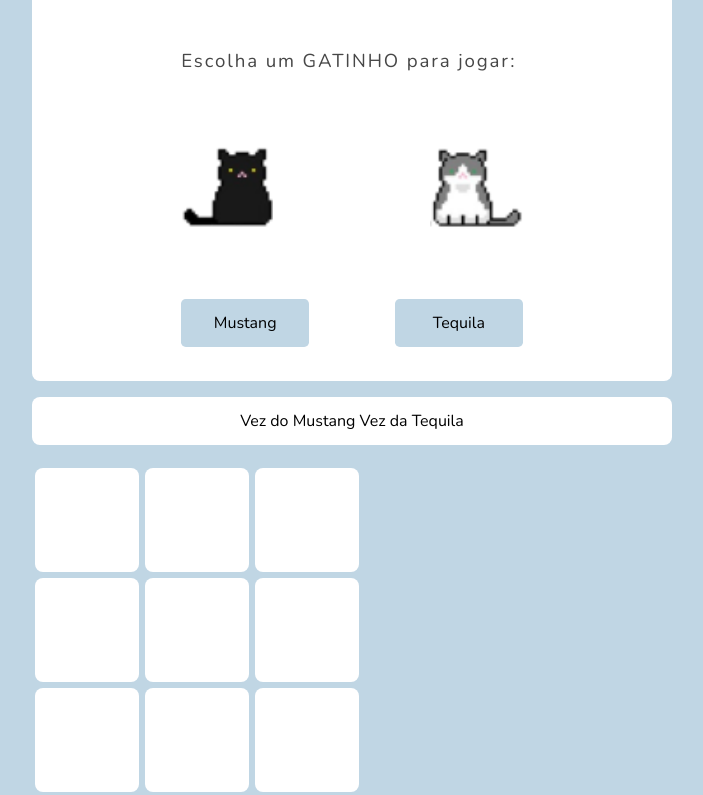
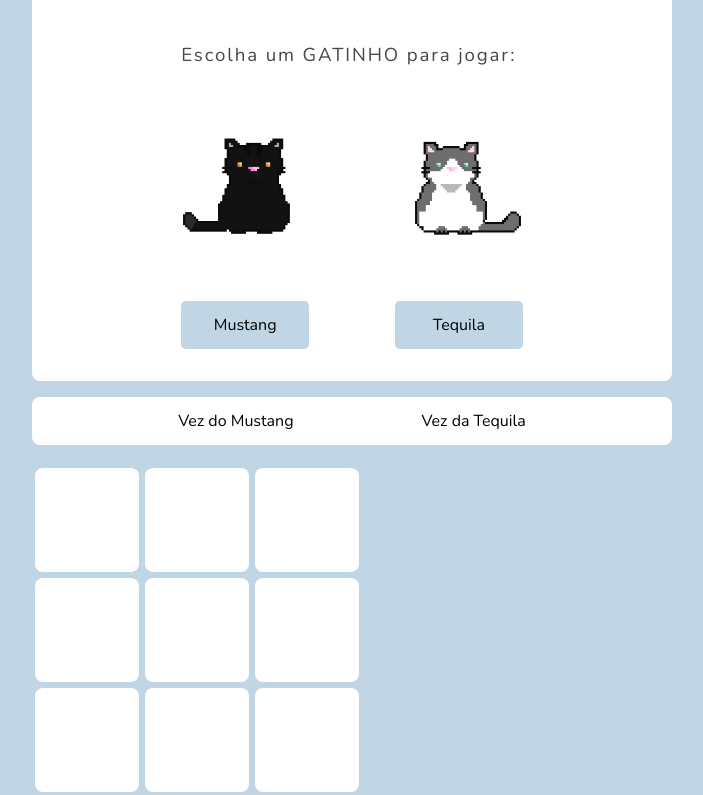
Before and after one commit to lU4N4ht/TicTacToe, a plain HTML site: page index.html in a window 1280 px wide. Shown: the part 99-894 px from the top of the page, without its empty margins (288-991 px from the left). Drawn offline with nearby package versions, Linux system fonts and the light colour scheme.

Commit message:
qualidade das imagens melhoradas

```diff
--- a/index.html
+++ b/index.html
@@ -3,7 +3,7 @@
 <head>
     <meta charset="UTF-8">
     <meta name="viewport" content="width=device-width, initial-scale=1.0">
-    <link rel="icon" type="image/jpg" href="./img/logo__page.png"/>
+    <link rel="icon" type="image/jpg" href="./img/logo_page 1.png"/>
     <link rel="preconnect" href="https://fonts.googleapis.com">
     <link rel="preconnect" href="https://fonts.gstatic.com" crossorigin>
     <link href="https://fonts.googleapis.com/css2?family=Nunito:wght@200;400;600;800&display=swap" rel="stylesheet">
@@ -16,8 +16,8 @@
         <h1>GATO DA VELHA</h1>
             <h3>Escolha um GATINHO para jogar:</h3>
             <div class="personagem-img">
-                <img src="./img/player1_avatar.png" alt="player-1" class="player1">
-                <img src="./img/player2_avatar.png" alt="player-2" class="player2">
+                <img src="./img/player1__escolha 1.png" alt="player-1" class="player1">
+                <img src="./img/player2_escolha 1.png" alt="player-2" class="player2">
             </div>
             <div class="escolha-personagem">
                 <button class="primeiro-jogador">Mustang</button>
--- a/style.css
+++ b/style.css
@@ -49,10 +49,10 @@ body #caixa-escolha{
     justify-content: space-between;
 }
 .player1{
-    height: 5.5em;
+    height: 6.5em;
 }
 .player2{
-    height: 5.5em;
+    height: 6.5em;
 }
 .escolha-personagem{
     display: flex;
@@ -80,9 +80,13 @@ body #caixa-escolha{
     border-radius: 0.5em;
     width: 40em;
     height: 3em;
-    display: grid;
+    display: flex;
     justify-content: center;
     align-items: center;
+}
+.jogador{
+    display: flex;
+    gap: 8em;
 }
 #area-jogo .jogo{
     margin-top: 20px;
```
Also changed, not shown: img/logo__page.png (deleted), img/logo_page 1.png (added), img/player1__escolha 1.png (added), img/player1_avatar.png (deleted), img/player1_avatarr 1.png (added), img/player1_peca 1.png (added), img/player2_avatar 1.png (added), img/player2_avatar.png (deleted), img/player2_escolha 1.png (added), img/player2_peca 1.png (added).
